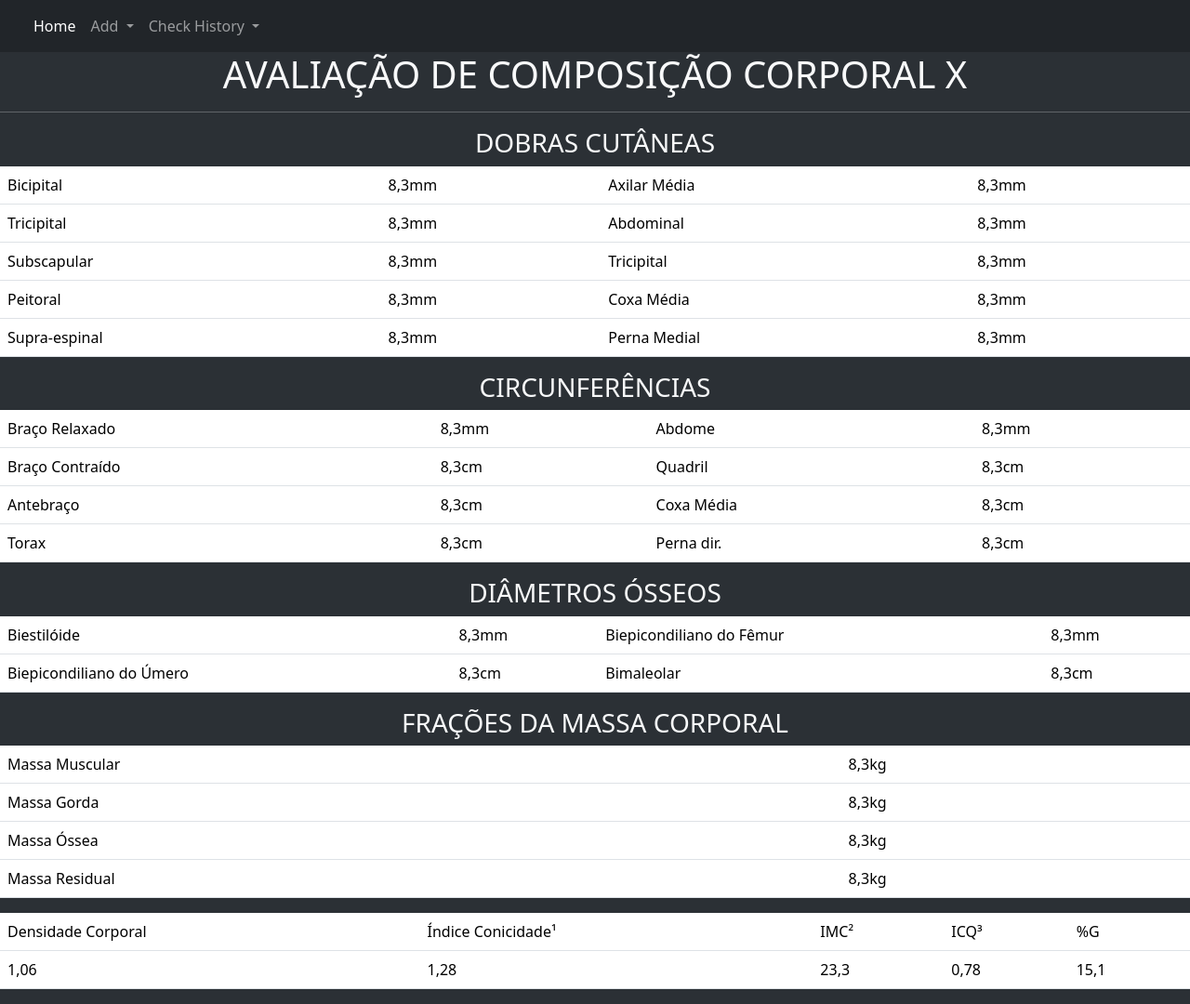
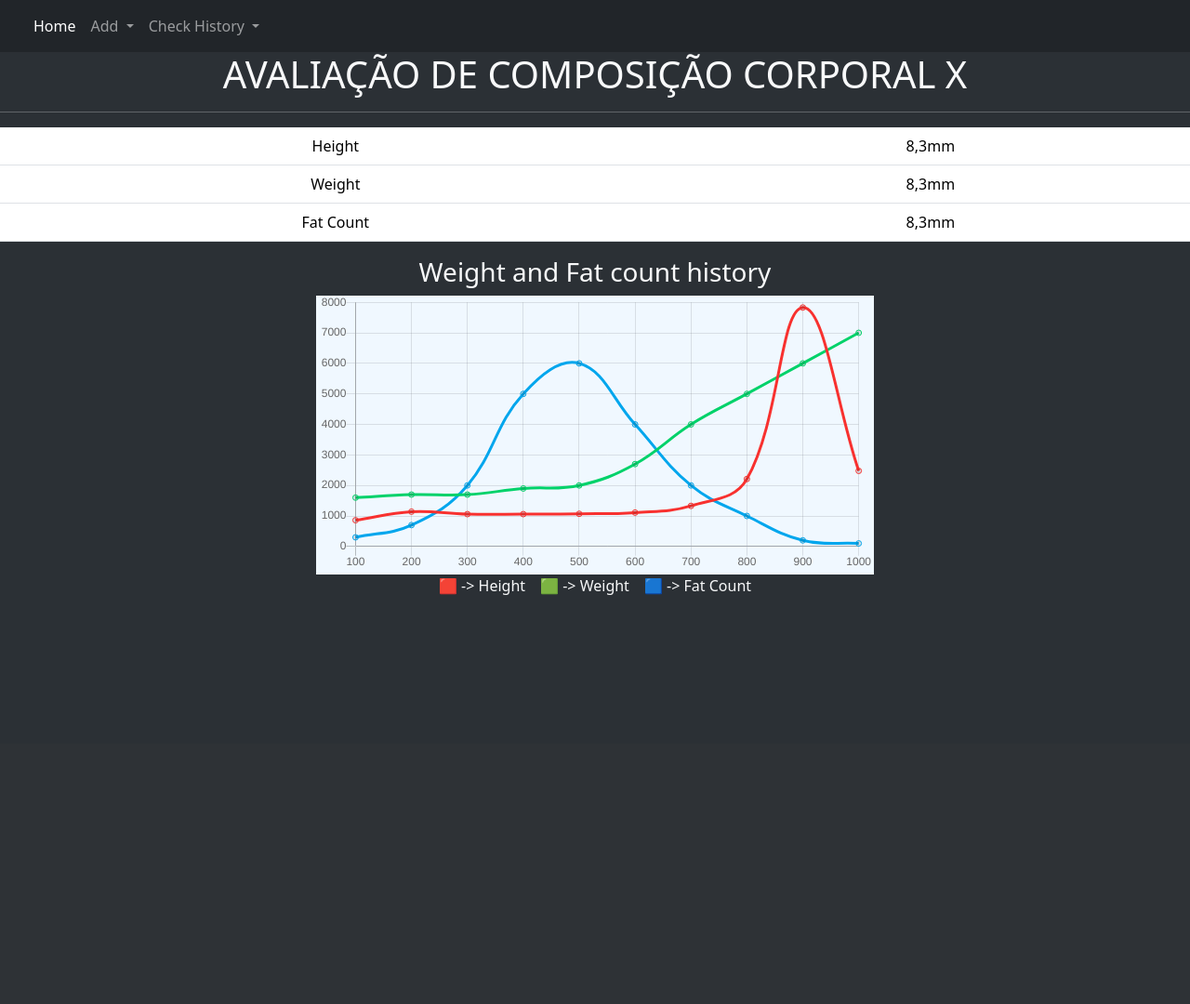
Before and after one commit to Stuepp/Final-work, a Django app: page /avaliation/ in a window 1280 px wide. Shown: the whole page at 93% size. After the commit the page ends 640 px from the top, so only its background shows below. Run offline with Django 4.2, Linux system fonts and the light colour scheme; some libraries are stand-ins or nearby versions.

Commit message:
fazendo mostrar apenas os ojbs existentes

```diff
--- a/gain_tracker/training/templates/avaliation.html
+++ b/gain_tracker/training/templates/avaliation.html
@@ -2,114 +2,55 @@
 {% block content %}
     <h1 class="text-light text-center">AVALIAÇÃO DE COMPOSIÇÃO CORPORAL X</h1>
     <hr style="color: white;">
-    <h3 class="text-light text-center">DOBRAS CUTÂNEAS</h3>
-    <table class="text-light table align-middle">
+    <table class="text-light table align-middle text-center">
         <tr>
-            <td>Bicipital</td>
-            <td>8,3mm</td>
-            <td>Axilar Média</td>
+            <td>Height</td>
             <td>8,3mm</td>
         </tr>
         <tr>
-            <td>Tricipital</td>
-            <td>8,3mm</td>
-            <td>Abdominal</td>
+            <td>Weight</td>
             <td>8,3mm</td>
         </tr>
         <tr>
-            <td>Subscapular</td>
-            <td>8,3mm</td>
-            <td>Tricipital</td>
-            <td>8,3mm</td>
-        </tr>
-        <tr>
-            <td>Peitoral</td>
-            <td>8,3mm</td>
-            <td>Coxa Média</td>
-            <td>8,3mm</td>
-        </tr>
-        <tr>
-            <td>Supra-espinal</td>
-            <td>8,3mm</td>
-            <td>Perna Medial</td>
+            <td>Fat Count</td>
             <td>8,3mm</td>
         </tr>
     </table>
-    <h3 class="text-light text-center">CIRCUNFERÊNCIAS</h3>
-    <table class="text-light table align-middle">
-        <tr>
-            <td>Braço Relaxado</td>
-            <td>8,3mm</td>
-            <td>Abdome</td>
-            <td>8,3mm</td>
-        </tr>
-        <tr>
-            <td>Braço Contraído</td>
-            <td>8,3cm</td>
-            <td>Quadril</td>
-            <td>8,3cm</td>
-        </tr>
-        <tr>
-            <td>Antebraço</td>
-            <td>8,3cm</td>
-            <td>Coxa Média</td>
-            <td>8,3cm</td>
-        </tr>
-        <tr>
-            <td>Torax</td>
-            <td>8,3cm</td>
-            <td>Perna dir.</td>
-            <td>8,3cm</td>
-        </tr>
-    </table>
-    <h3 class="text-light text-center">DIÂMETROS ÓSSEOS</h3>
-    <table class="text-light table align-middle">
-        <tr>
-            <td>Biestilóide</td>
-            <td>8,3mm</td>
-            <td>Biepicondiliano do Fêmur</td>
-            <td>8,3mm</td>
-        </tr>
-        <tr>
-            <td>Biepicondiliano do Úmero</td>
-            <td>8,3cm</td>
-            <td>Bimaleolar</td>
-            <td>8,3cm</td>
-        </tr>
-    </table>
-    <h3 class="text-light text-center">FRAÇÕES DA MASSA CORPORAL</h3>
-    <table class="text-light table align-middle">
-        <tr>
-            <td>Massa Muscular</td>
-            <td>8,3kg</td>
-        </tr>
-        <tr>
-            <td>Massa Gorda</td>
-            <td>8,3kg</td>
-        </tr>
-        <tr>
-            <td>Massa Óssea</td>
-            <td>8,3kg</td>
-        </tr>
-        <tr>
-            <td>Massa Residual</td>
-            <td>8,3kg</td>
-        </tr>
-    </table>
-    <table class="text-light table align-middle">
-        <tr>
-            <td>Densidade Corporal</td>
-            <td>Índice Conicidade¹</td>
-            <td>IMC²</td>
-            <td>ICQ³</td>
-            <td>%G</td>
-        </tr>
-        <tr>
-            <td>1,06</td>
-            <td>1,28</td>
-            <td>23,3</td>
-            <td>0,78</td>
-            <td>15,1</td>
-        </tr>
-    </table>
+    <h3 class="text-light text-center">Weight and Fat count history</h3>
+
+    <canvas id="myChart" class="position-relative start-50 translate-middle-x" style="width:100%;max-width:600px; background-color: aliceblue;"></canvas>
+
+    <div class="d-flex justify-content-center">
+        <p class="text-light text-center mx-2">🟥 -> Height</p>
+        <p class="text-light text-center mx-2">🟩 -> Weight</p>
+        <p class="text-light text-center mx-2">🟦 -> Fat Count</p>
+    </div>
+
+    <script src="https://cdnjs.cloudflare.com/ajax/libs/Chart.js/2.9.4/Chart.js"></script>
+    <script>
+        const xValues = [100,200,300,400,500,600,700,800,900,1000]; // tempo
+
+        new Chart("myChart", {
+            type: "line",
+            data: {
+                labels: xValues,
+                datasets: [{ // valores do historico
+                    data: [860,1140,1060,1060,1070,1110,1330,2210,7830,2478],
+                    borderColor: "#F8312F",
+                    fill: false
+                }, {
+                    data: [1600,1700,1700,1900,2000,2700,4000,5000,6000,7000],
+                    borderColor: "#00D26A",
+                    fill: false
+                }, {
+                    data: [300,700,2000,5000,6000,4000,2000,1000,200,100],
+                    borderColor: "#00A6ED",
+                    fill: false
+                }]
+            },
+            options: {
+                legend: {display: false}
+            }
+        });
+    </script>
 {% endblock %}
--- a/gain_tracker/training/urls.py
+++ b/gain_tracker/training/urls.py
@@ -2,7 +2,7 @@ from django.urls import path
 from . import views
 
 urlpatterns = [
-    path('', views.home, name='home'),
+    path('', views.Home.as_view(), name='home'),
     path('training/', views.training, name='training'),
     path('avaliation/', views.avaliation, name='avaliation'),
     path('newexercise/', views.SaveNewExercise.as_view(), name='newexercise'),
--- a/gain_tracker/training/views.py
+++ b/gain_tracker/training/views.py
@@ -3,35 +3,43 @@ from django.http import HttpResponse
 from django.template import loader
 from .forms import AddExercise, AddTraining, AddAvaliation,AddHistory
 import training.models as models
+from .models import Avaliation, Training
 from django.views.generic.edit import FormView
 from django.urls import reverse, reverse_lazy
+from django.views import View
 
 
-def home(request):
-    template = loader.get_template('home.html')
+class Home(View):
+    template_name = 'home.html'
     context = {
-
+        'avaliacoes': Avaliation.objects.all().values(),
+        'treinos': Training.objects.all().values(),
     }
-    return HttpResponse(template.render(context))
+    def get(self, request, *args, **kwargs):
+        template = loader.get_template(self.template_name)
+        return HttpResponse(template.render(self.context, request))
 
 def avaliation(request):
+    #avaliation = models.Avaliation.objects.get( id=request.POST.get('avaliation', None) )
     template = loader.get_template('avaliation.html')
     context = {
-
+        #'height': avaliation.height,
+        #'weight': avaliation.weight,
+        #'fat_count': avaliation.fat_count,
     }
     return HttpResponse(template.render(context))
 
 def training(request):
+    #training = models.Training.objects.get( id=request.POST.get('training', None) )
+    training = models.Training.objects.get(id=2)
+    exercises = training.exercises.all().values()
     template = loader.get_template('traininghub.html')
-    # get training
-    #training = models.Training.first()
     context = {
         'title': 'Gain Tracker',
-        'trainingName': 'Leg',
-        'cardTextContent': 'O agachamento é um exercício físico de força em que o praticante abaixa os quadris a partir de uma posição em pé e depois se levanta.',
+        'trainingName': training.name,
         'cardSecondaryTextContent': 'Something',
         'workMuscle': 'Posterior',
-        'exerciseName': 'Agachamento',
+        'exercises': exercises
     }
     return HttpResponse(template.render(context))
 
```
Also changed, not shown: gain_tracker/training/templates/album.html (+10 -5 lines), gain_tracker/training/templates/home.html (+27 -4 lines).
